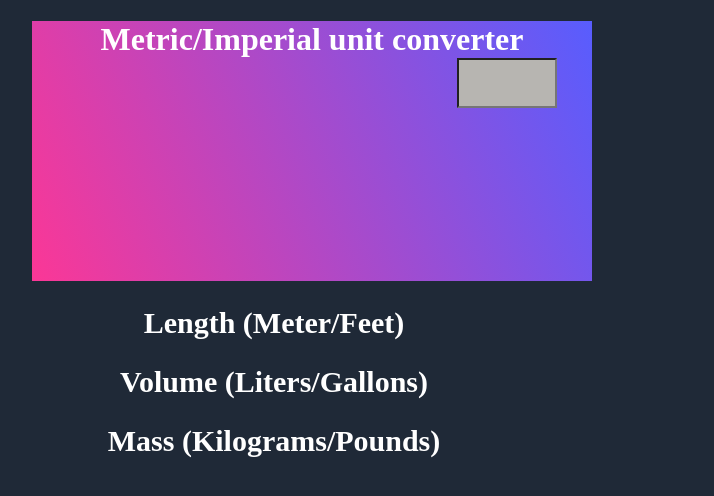
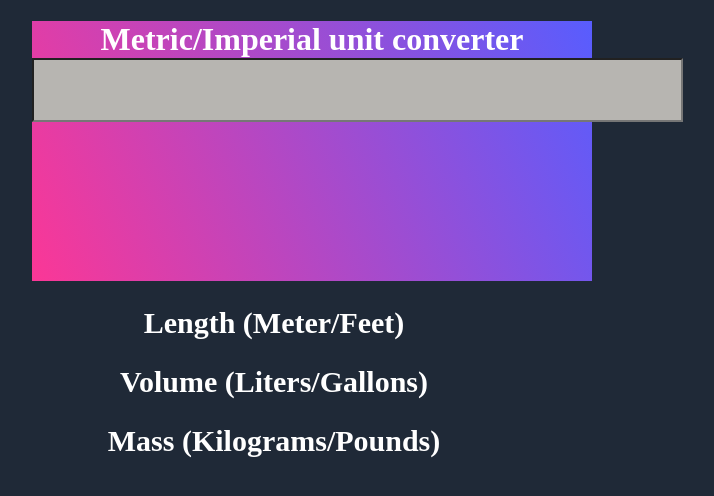
Before and after one commit to ghost-nex/Practice, a plain HTML site: page unitConverter/index.html in a window 1280 px wide. Shown: the whole page, without its empty margins (366-1080 px from the left). Drawn offline with Linux system fonts and the light colour scheme.

Commit message:
Update unitConverter.css

```diff
--- a/unitConverter/unitConverter.css
+++ b/unitConverter/unitConverter.css
@@ -18,12 +18,6 @@ main {
 
 input {
     background-color: #B7B5B1;
-    width: 100px;
-    height: 50px;
-    margin-left: 390px;
-    padding-left: 10px;
-    padding-right: 10px;
-    box-sizing: border-box;
     color: black;
     font-size: 50px;
 }
```
